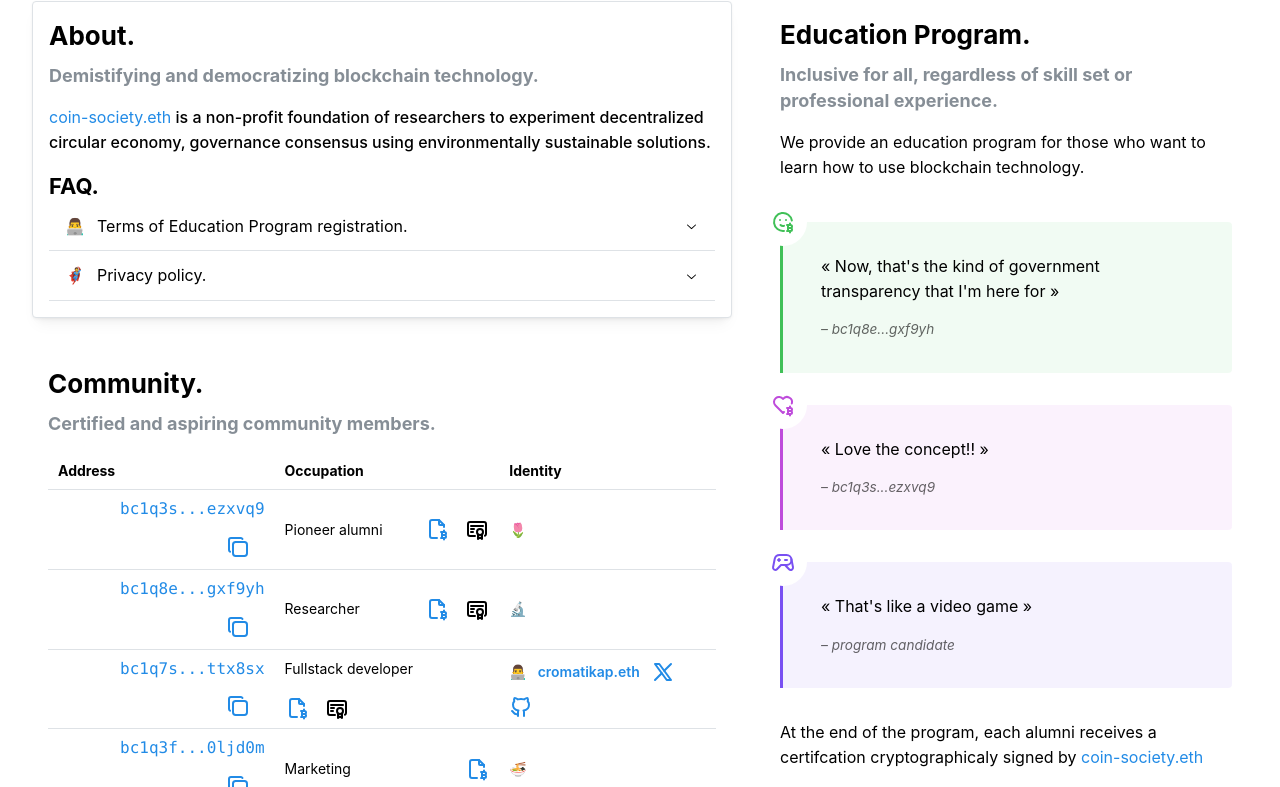
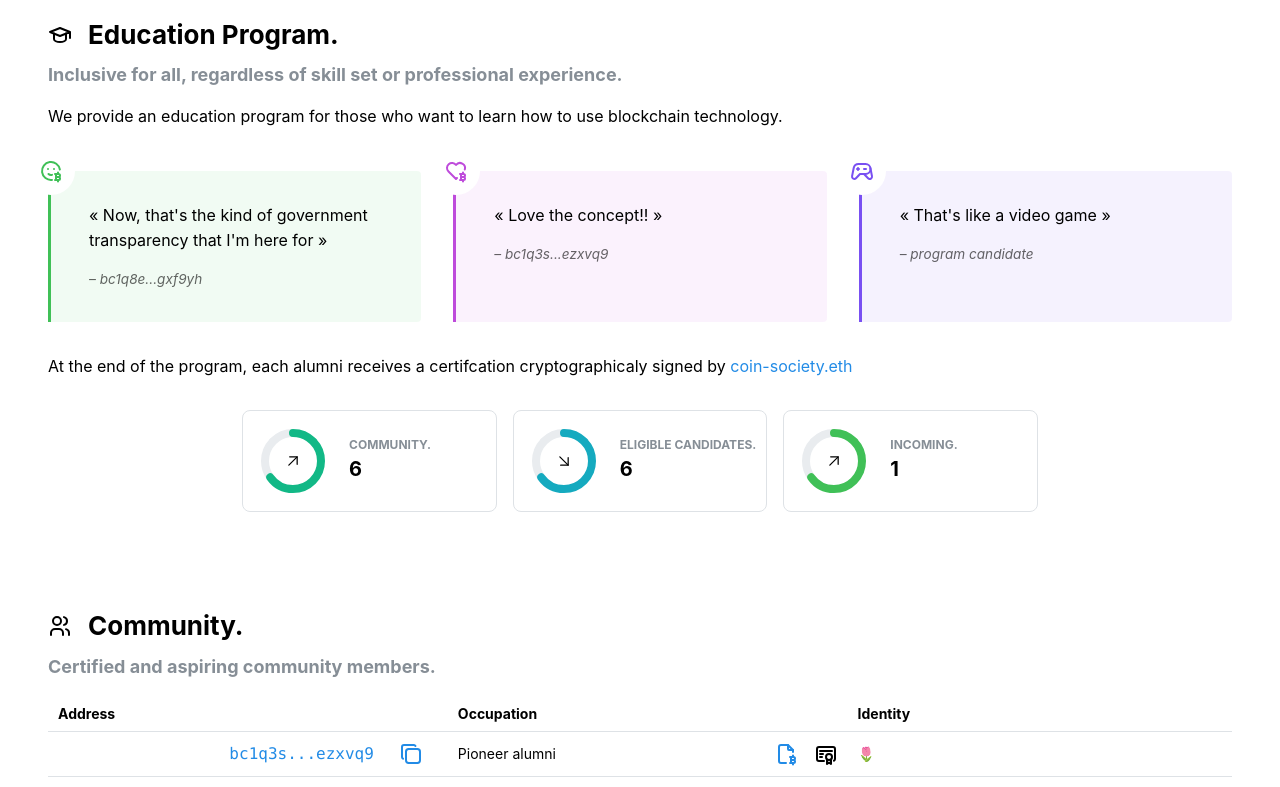
Before and after one commit to cromatikap/coin-society, a Next.js app in the folder website/: page / in a window 1280 px wide. Shown: the part 831-1618 px from the top of the page. Built offline with nearby package versions, Linux system fonts and the light colour scheme.

Commit message:
update a bunch of stuff

```diff
--- /dev/null
+++ b/website/src/components/ButtonCopy.tsx
@@ -0,0 +1,15 @@
+import { BitcoinAddress } from "@/types";
+import { Button, CopyButton, Tooltip } from "@mantine/core";
+import { IconClipboardCheck, IconCopy } from "@tabler/icons-react";
+
+export default function ButtonCopy(props: { address: BitcoinAddress }) {
+  return <CopyButton value={props.address}>
+    {({ copied, copy }) => (
+      <Tooltip label="copy address">
+        <Button size="xs" variant="transparent" color={copied ? 'teal' : 'blue'} onClick={copy}>
+          {copied ? <IconClipboardCheck /> : <IconCopy />}
+        </Button>
+      </Tooltip>
+    )}
+  </CopyButton>
+}
--- a/website/src/components/ChainExplorer.tsx
+++ b/website/src/components/ChainExplorer.tsx
@@ -1,12 +1,13 @@
 import { chainExplorer } from "@/config";
 import { BitcoinAddress } from "@/types";
 import { format } from "@/utils";
-import { Box, Button, CopyButton, Group, Tooltip } from "@mantine/core";
-import { IconClipboardCheck, IconCopy, IconUserBitcoin } from "@tabler/icons-react";
+import { Box, Group } from "@mantine/core";
+import { IconUserBitcoin } from "@tabler/icons-react";
 import {LinkExt} from "./Utils";
+import ButtonCopy from "./ButtonCopy";
 
 export default function ChainExplorer(props: { address: BitcoinAddress }) {
-  return <Group gap="xs" justify="flex-end">
+  return <Group gap="xs" w="fit-content">
     <LinkExt href={chainExplorer.btc.address + props.address}>
       <Box hiddenFrom="xs">
         <IconUserBitcoin />
@@ -15,14 +16,6 @@ export default function ChainExplorer(props: { address: BitcoinAddress }) {
         {format(props.address)}
       </Box>
     </LinkExt>
-      <CopyButton value={props.address}>
-        {({ copied, copy }) => (
-          <Tooltip label="copy address">
-            <Button size="xs" variant="transparent" color={copied ? 'teal' : 'blue'} onClick={copy}>
-              {copied ? <IconClipboardCheck /> : <IconCopy />}
-            </Button>
-          </Tooltip>
-        )}
-      </CopyButton>
+    <ButtonCopy address={props.address} />
   </Group>
 }
--- a/website/src/components/HomePage/Description.tsx
+++ b/website/src/components/HomePage/Description.tsx
@@ -4,8 +4,10 @@ import {Headline, CardPrimary, LinkOrg} from "../Utils";
 
 export default function Description() {
   return <CardPrimary>
-    <Headline sub="Demistifying and democratizing blockchain technology.">
-      About.
+    <Headline
+      sub="Demistifying and democratizing blockchain technology."
+    >
+      What is it about?
     </Headline>
     <Text fw={500} mb="md">
       <LinkOrg /> is a non-profit foundation of researchers to experiment decentralized circular economy, governance consensus using environmentally sustainable solutions.
--- a/website/src/components/HomePage/EducationProgram/StatsRing.tsx
+++ b/website/src/components/HomePage/EducationProgram/StatsRing.tsx
@@ -1,23 +1,39 @@
 /* originally copied from https://ui.mantine.dev/category/stats/ */
 
 import { IconArrowDownRight, IconArrowUpRight } from '@tabler/icons-react';
-import { Center, Group, Paper, RingProgress, Text } from '@mantine/core';
+import { Center, Group, Paper, RingProgress, SimpleGrid, Text } from '@mantine/core';
 
 const icons = {
   up: IconArrowUpRight,
   down: IconArrowDownRight,
 };
 
-const stat = {
-  label: 'Eligible candidates.',
+const data = [{
+  label: 'Community.',
   stats: '6',
   progress: 65,
   color: 'teal',
   icon: 'up'
-} as const;
+},
+{
+  label: 'Eligible candidates.',
+  stats: '6',
+  progress: 65,
+  color: 'cyan',
+  icon: 'down'
+},
+{
+  label: 'incoming.',
+  stats: '1',
+  progress: 65,
+  color: 'green',
+  icon: 'up'
+}
+] as const;
 
 
 export function StatsRing() {
+  const stats = data.map((stat) => {
     const Icon = icons[stat.icon];
     return (
       <Paper withBorder radius="md" p="xs" key={stat.label}>
@@ -45,4 +61,7 @@ export function StatsRing() {
         </Group>
       </Paper>
     );
+  });
+
+  return <SimpleGrid cols={{ base: 1, sm: 3 }}>{stats}</SimpleGrid>;
 }
--- a/website/src/components/HomePage/EducationProgram/index.tsx
+++ b/website/src/components/HomePage/EducationProgram/index.tsx
@@ -1,11 +1,14 @@
 import { Blockquote, Group, Text, Box, Card } from "@mantine/core";
 import { Headline, LinkOrg } from "@/components/Utils";
 import { StatsRing } from "./StatsRing";
-import { IconDeviceGamepad2, IconHeartBitcoin, IconMoodBitcoin } from "@tabler/icons-react";
+import { IconDeviceGamepad2, IconHeartBitcoin, IconMoodBitcoin, IconSchool } from "@tabler/icons-react";
 
 export default function EducationProgram() {
   return <Card>
-      <Headline sub="Inclusive for all, regardless of skill set or professional experience.">
+      <Headline
+        sub="Inclusive for all, regardless of skill set or professional experience."
+        icon={<IconSchool />}
+      >
         Education Program.
       </Headline>
       <Text pb="xs">
--- /dev/null
+++ b/website/src/components/HomePage/Governance/Ministry.tsx
@@ -0,0 +1,14 @@
+import ButtonCopy from "@/components/ButtonCopy";
+import { LinkExt } from "@/components/Utils";
+import { chainExplorer } from "@/config";
+import { BitcoinAddress } from "@/types";
+import { Group, Title } from "@mantine/core";
+
+export default function Ministry(props: {name: string, address: BitcoinAddress}) {
+  return <Group gap="0">
+    <ButtonCopy address={props.address} />
+    <LinkExt href={chainExplorer.btc.address + props.address}>
+      <Title order={3} mr="md">{props.name}</Title>
+    </LinkExt>
+  </Group>
+}
--- /dev/null
+++ b/website/src/components/HomePage/Governance/index.tsx
@@ -0,0 +1,35 @@
+import ChainExplorer from "@/components/ChainExplorer";
+import {Headline, CardSecondary} from "@/components/Utils";
+import { Stack, Group, Tooltip, Button, Card } from "@mantine/core";
+import { IconBuildingBank, IconDropletHeart, IconUser, IconUserCheck } from "@tabler/icons-react";
+import Ministry from "./Ministry";
+
+export default function Governance() {
+  return <Card>
+    <Headline sub="Ministries." icon={<IconBuildingBank />}>
+      Governance.
+    </Headline>
+    <CardSecondary>
+      <Group>
+        <Stack align="center">
+          <Ministry name="Faucet" address="bc1q7722e27hewmfz0j5k2utuplylpaz2xjxdn94g5" />
+          <IconDropletHeart size={8*13} />
+        </Stack>
+        <Stack gap="xs" align="start">
+        <Tooltip label={"multisig 2-to-3"}>
+          <Button variant="transparent" p="0">
+            <Group gap="xs">
+              <IconUserCheck color="teal" />
+              <IconUserCheck color="teal" />
+              <IconUser color="pink" />
+            </Group>
+          </Button>
+        </Tooltip>
+          <ChainExplorer address="bc1q3sqklhqpdwjnpthecn0pgeyatr4vf290ezxvq9" />
+          <ChainExplorer address="bc1q8em0mdcer84fy724awvvy9yegcart4r7gxf9yh" />
+          <ChainExplorer address="bc1q7stt7pr9ex5qtwst2mnxs7hu5ztz7mzvttx8sx" />
+        </Stack>
+      </Group>
+    </CardSecondary>
+  </Card>
+}
--- a/website/src/components/HomePage/Members/RowMember.tsx
+++ b/website/src/components/HomePage/Members/RowMember.tsx
@@ -12,10 +12,12 @@ export default function RowMember(props: Member) {
 
   return <Table.Tr>
     <Table.Td>
-      {isAddress
-        ? <ChainExplorer address={props.address as BitcoinAddress} />
-        : <Text c="dimmed" ta="right">{props.address}</Text>
-      }
+      <Group justify="flex-end">
+        {isAddress
+          ? <ChainExplorer address={props.address as BitcoinAddress} />
+          : <Text c="dimmed">{props.address}</Text>
+        }
+      </Group>
     </Table.Td>
     <Table.Td>
       <Group justify="space-between">
--- a/website/src/components/HomePage/Members/index.tsx
+++ b/website/src/components/HomePage/Members/index.tsx
@@ -2,10 +2,14 @@ import { Card, Table } from "@mantine/core";
 import { members } from "../../../Members";
 import RowMember from "./RowMember";
 import { Headline } from "@/components/Utils";
+import { IconUsers } from "@tabler/icons-react";
 
 export default function Members() {
   return <Card miw={{xs: 600, sm: 700}}>
-    <Headline sub="Certified and aspiring community members.">
+    <Headline
+      sub="Certified and aspiring community members."
+      icon={<IconUsers />}
+    >
       Community.
     </Headline>
     <Table>
--- a/website/src/components/HomePage/index.tsx
+++ b/website/src/components/HomePage/index.tsx
@@ -7,6 +7,7 @@ import Members from "./Members";
 import Description from "./Description";
 import EducationProgram from "./EducationProgram";
 import ResearchProgram from "./ResearchProgram";
+import Governance from "./Governance";
 
 const GAP = {base: 'sm', sm: 'xl'}
 
@@ -18,18 +19,21 @@ export default function HomePage() {
         <Flex gap={GAP} wrap="wrap" justify="center">
           <Flex flex={1.1} gap={GAP} direction="column">
             <Box>
-              <Description />
+              <EducationProgram />
             </Box>
             <Box>
               <Members />
             </Box>
           </Flex>
-          <Flex flex={1} gap={GAP} direction="column">
+          <Flex flex={1} gap={GAP} direction="column" miw={8*62}>
             <Box>
-              <EducationProgram />
+              <Description />
             </Box>
             <Box>
               <ResearchProgram />
+            </Box>
+            <Box>
+              <Governance />
             </Box>
           </Flex>
         </Flex>
--- a/website/src/components/Utils.tsx
+++ b/website/src/components/Utils.tsx
@@ -1,5 +1,5 @@
 import { ensOrgUrl } from "@/config";
-import { Anchor, Card, Title } from "@mantine/core";
+import { Anchor, Card, Group, Title } from "@mantine/core";
 
 export function LinkExt({href, children}: {href: string, children: React.ReactNode}) {
   return <Anchor href={href} target="_blank" rel="noreferrer" display="flex">
@@ -19,10 +19,19 @@ export function CardPrimary({children}: {children: React.ReactNode}) {
   </Card>
 }
 
-export function Headline({sub, children}: {sub?: string, children: React.ReactNode}) {
+export function CardSecondary({children}: {children: React.ReactNode}) {
+  return <Card shadow="sm" withBorder w="fit-content">
+    {children}
+  </Card>
+}
+
+export function Headline({sub, icon, children}: {sub?: string, icon?: React.ReactElement, children: React.ReactNode}) {
   return <>
     <Title order={2} mb="xs">
-      {children}
+      <Group gap="md">
+        {icon}
+        {children}
+      </Group>
     </Title>
     {sub && <Title order={4} c="dimmed" mb="md">
       {sub}
```
Lines whose indentation alone changed are shown as unchanged.
